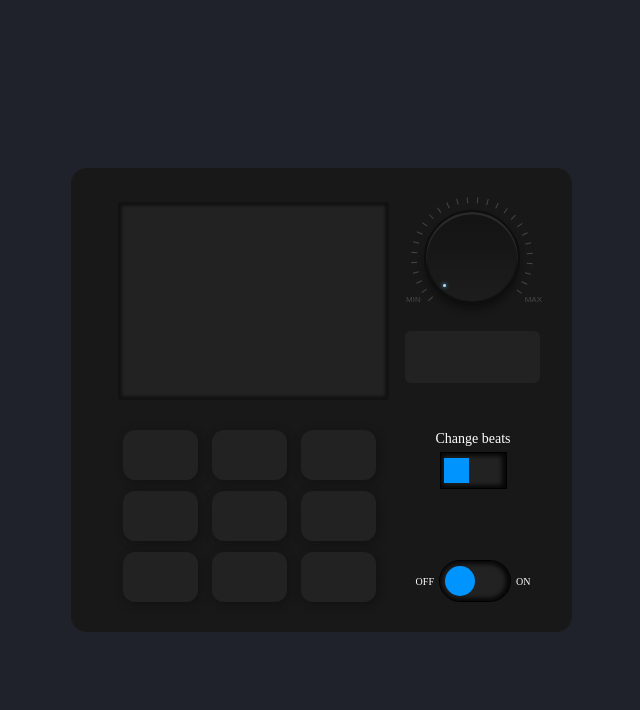
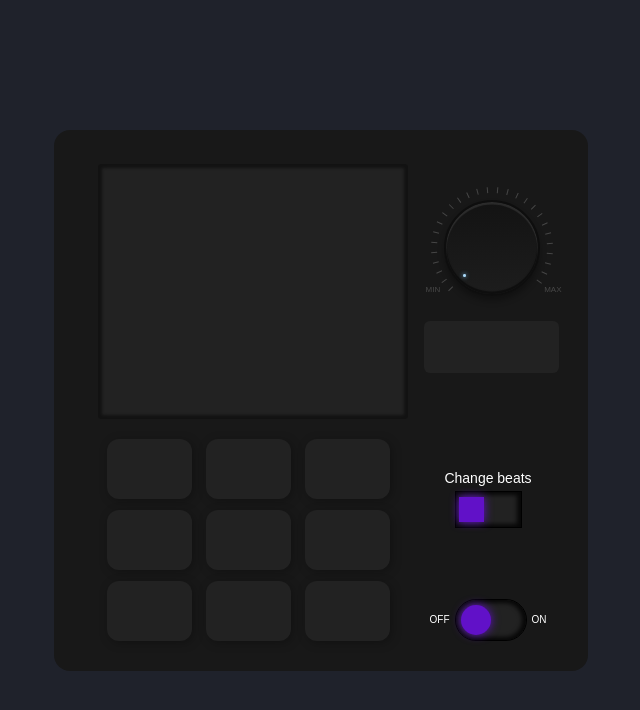
Before and after one commit to gabriez/Drum_machine, a website built with webpack: page src/index.html in a window 1280 px wide. Shown: the whole page, without its empty margins (319-959 px from the left). Built offline with nearby package versions, Linux system fonts and the light colour scheme.

Commit message:
css solutions

```diff
--- a/src/index.js
+++ b/src/index.js
@@ -87,7 +87,7 @@ let beatSrc = {
     }
 }
 
-console.log("hola");
+
 
 // Style, HUMBLE, Ojos-color-sol, Ojos-marrones, 512, Fluorescent-Adolescent, Until_I_Found_You, Breezeblocks, Provenza
 
@@ -138,12 +138,12 @@ function defineAudio (e) {
      default:
         break;
     }
-    console.log(beatLink);
 
 
     audioBeat.pause();
     audioBeat = new Audio(beatLink);
     audioBeat.volume = globalAudioVolume;
+    audioBeat.crossOrigin = "anonymous";
 
     if (checkOnOff.checked) {
     showName.innerHTML = `<p>${beatName}</p>`;
@@ -409,9 +409,8 @@ main();
 // 1. Definir los elementos y los eventos
 const canvas = document.getElementsByClassName("sound_wave")[0];
 const ctx = canvas.getContext("2d");
-canvas.width = "253";
-canvas.height = "193";
-console.log("hola");
+canvas.width = "300";
+canvas.height = "250";
 // 3. Crear la animación con canvas
 const drawAudio = (analyser) => {
 
@@ -434,7 +433,7 @@ const drawAudio = (analyser) => {
     const b = 200;
 
     ctx.fillStyle = `rgb(${r}, ${g}, ${b})`;
-    ctx.fillRect(x, HEIGHT - decibel/1.37, barWidth, decibel/1.37);
+    ctx.fillRect(x, HEIGHT - decibel/1.05, barWidth, decibel/1.05);
     x += barWidth + 0.75;
   });
 
--- a/src/styles/index.css
+++ b/src/styles/index.css
@@ -1,7 +1,8 @@
 :root {
-    --buttons-width: 75px;
-    --buttons-height: 50px;
+    --buttons-width: 85px;
+    --buttons-height: 60px;
     box-sizing: border-box;
+    font-family: Arial, Helvetica, sans-serif;
 }
 
 body {
@@ -10,6 +11,8 @@ body {
     font-size: 10px;
     padding: 0;
     margin: 0;
+    height: 100vh;
+    background: rgb(31, 34, 43);
 }
 
 .container {
@@ -21,12 +24,19 @@ body {
     justify-content: center;
     align-items: center;
     background: rgb(31, 34, 43);
+    height: inherit;
+}
+
+@media screen and (max-height: 540px) {
+    .container {
+        height: fit-content;
+    }
 }
 
 .drum_machine_container {
     background: #181818;
     border-radius: 16px;
-    width: 487px;
+    width: 520px;
     padding-right: 14px;
     display: flex;
     align-items: center;
@@ -40,8 +50,8 @@ body {
 -----------------------------------------------------------------------*/
 
 .sound_wave {
-    width: 261px;
-    height: 193px;
+    width: 300px;
+    height: 250px;
     background: #222222;
     box-shadow: inset 0px 0px 3px 4px rgba(0, 0, 0, 0.47);
     border-radius: 3px;
@@ -176,6 +186,7 @@ body {
     font-size: 18px;
     text-align: center;
     font-size: 14px;
+
 }
 
 /*-----------------------------------------------------------------------
@@ -188,7 +199,7 @@ body {
     grid: repeat(3, var(--buttons-height)) / repeat(3, var(--buttons-width));
     gap: 11px 14px;
     place-content: end start;
-    padding: 30px 40px 30px 25px;
+    padding: 20px 40px 30px 25px;
 }
 
 .sounds_btn {
@@ -204,69 +215,8 @@ body {
     display: flex;
     align-items: center;
     justify-content: center;
-
-    /*animation-play-state: ;*/
 }
 
-#sound_1_block {
-    width: 75px;
-    height: 50px;
-    border-radius: 12px;
-}
-
-/*
-#sounds_1 {
-  animation: animate 0.9s linear infinite;
-    filter: drop-shadow(2px 2px 5px rgba(0, 0, 0, 0.28));
-}
-
-@keyframes animate {
-    0% {
-        background: rgb(255, 0, 0);
-        filter: drop-shadow(2px 2px 5px rgba(255, 0, 0, 0.6));
-    }
-
-    12.5% {
-        background: rgb(0, 0, 255);
-        filter: drop-shadow(2px 2px 5px rgba(0, 0, 255, 0.6));
-    }
-
-    25% {
-        background: rgb(0, 128, 0);
-        filter: drop-shadow(2px 2px 5px rgba(0, 128, 0, 0.6));
-    }
-
-    37.5% {
-        background: rgb(255, 255, 0);
-        filter: drop-shadow(2px 2px 5px rgba(255, 255, 0.6));
-    }
-
-    50% {
-        background: #e11d74;
-        filter: drop-shadow(2px 2px 5px rgba(225, 29, 116, 0.6));
-    }
-
-    62.5% {
-        background: black;
-        filter: drop-shadow(2px 2px 5px rgba(0, 0, 0, 0.6));
-    }
-
-    75% {
-        background: rgb(255, 255, 0);
-        filter: drop-shadow(2px 2px 5px rgba(255, 255, 0, 0.6));
-    }
-
-    87.5% {
-        background: rgb(170, 0, 0);
-        filter: drop-shadow(2px 2px 5px rgba(255, 255, 0, 0.6));
-    }
-
-    100% {
-        background: rgb(255, 0, 0);
-        filter: drop-shadow(2px 2px 5px rgba(255, 0, 0, 0.6));
-    }
-}
-*/
 
 .switch {
     align-self: flex-end;
@@ -312,7 +262,8 @@ body {
 .switch_moving {
     width: 25px;
     height: 25px;
-    background: #0094FF;
+    background: #6111C8;
+    filter: drop-shadow(0px 0px 5px #6111C8);
     position: absolute;
     top: 15%;
     left: 5%;
@@ -351,7 +302,8 @@ body {
     left: 0px;
     width: 30px;
     height: 30px;
-    background: #0094FF;
+    background: #6111C8;
+    filter: drop-shadow(0px 0px 5px #6111C8);
     border-radius: 50%;
     border: none;
     margin: 0 5px;
```
Also changed, not shown: src/index.html (+1 -0 lines).
